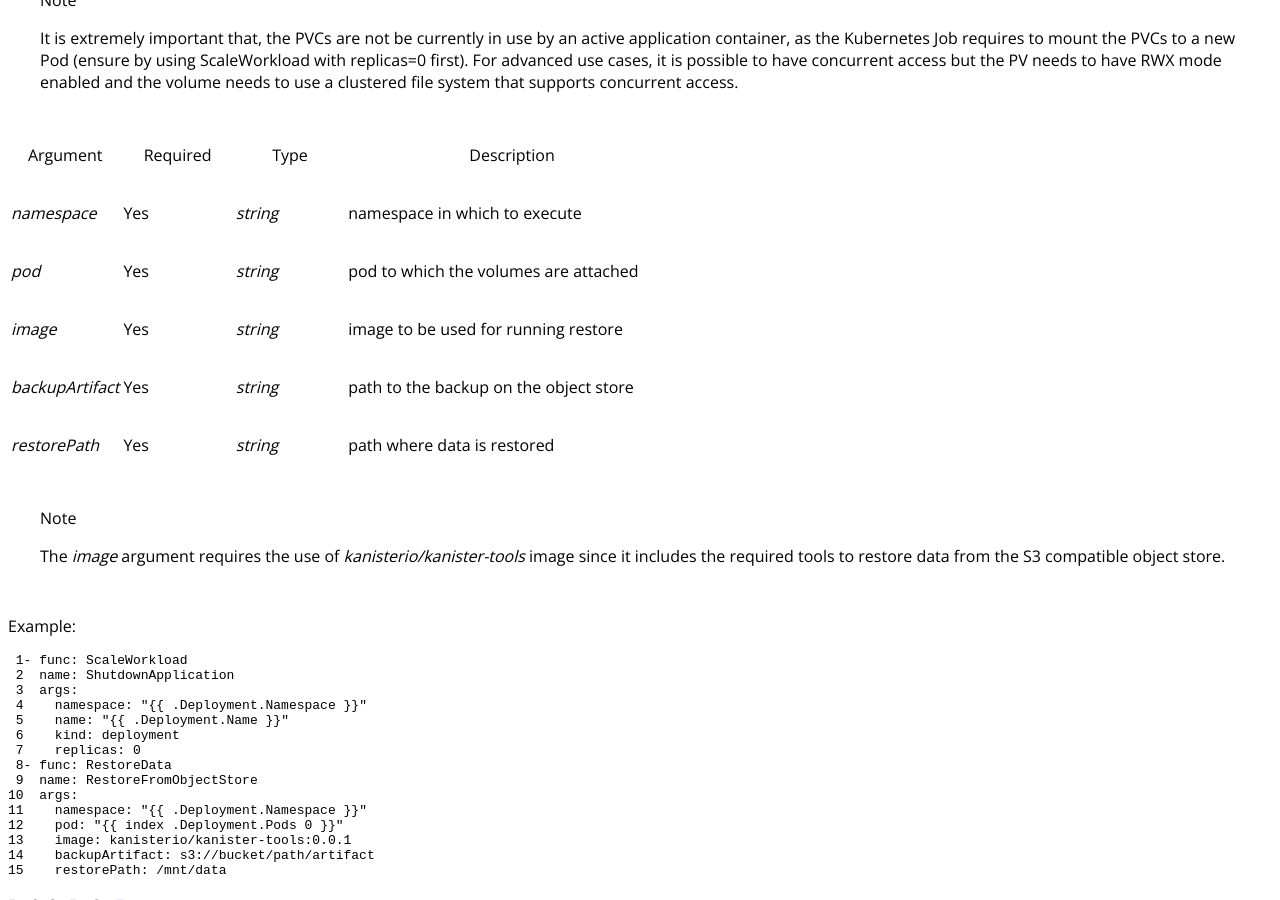
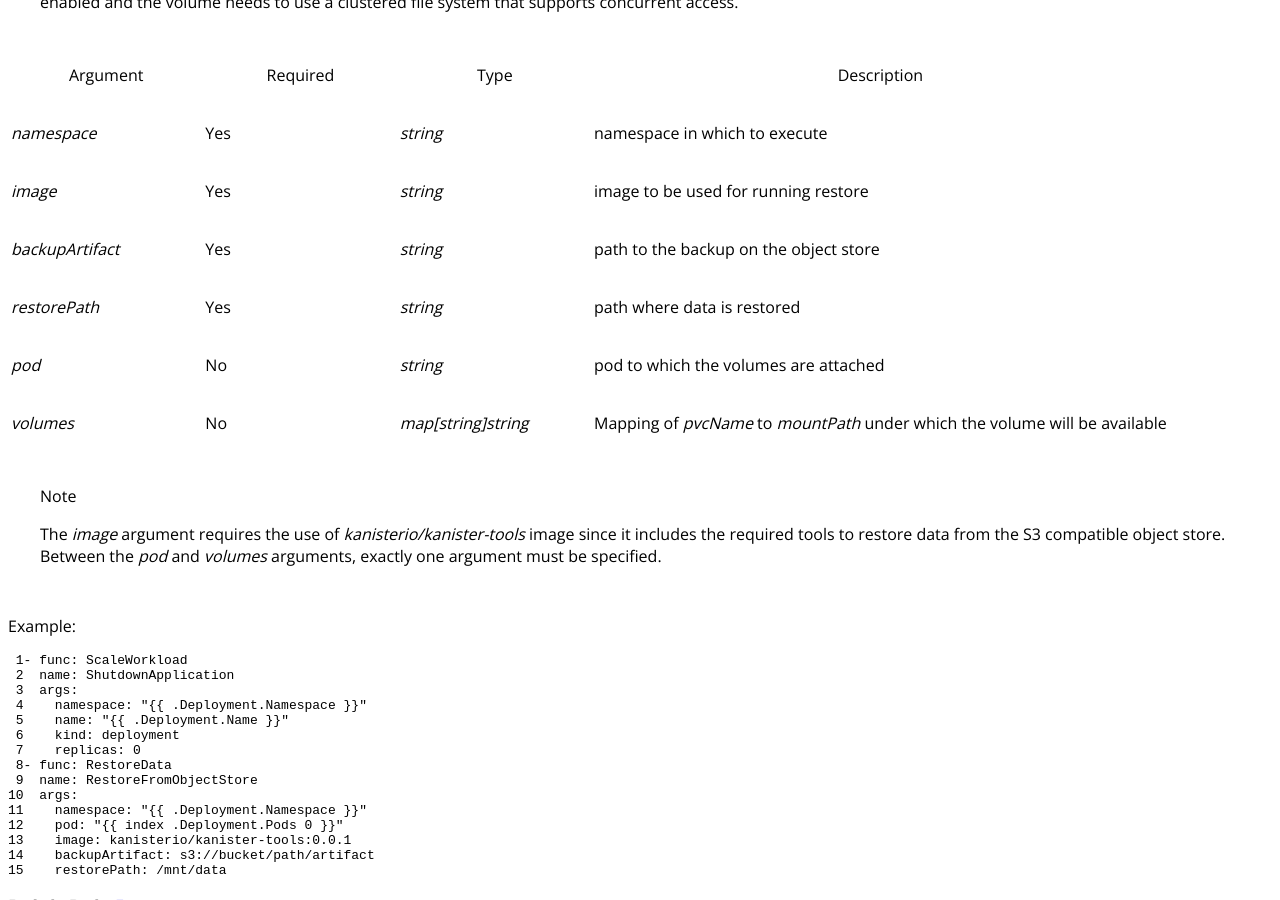
Before and after one commit to kanisterio/kanister, a Sphinx documentation site: the page built from docs/functions.rst, in a window 1280 px wide and 900 px high, scrolled down 5259 px. Built offline with Sphinx 7.4.7, drawn with Linux system fonts in a browser that asks for light colours.

Commit message:
Update docs (#3253)

```diff
--- a/docs/functions.rst
+++ b/docs/functions.rst
@@ -221,8 +221,7 @@ ScaleWorkload.
 
    `namespace`, Yes, `string`, namespace in which to execute
    `image`, Yes, `string`, image to be used the command
-   `volumes`, Yes, `map[string]string`, Mapping of `pvcName`
-   to `mountPath` under which the volume will be available
+   `volumes`, Yes, `map[string]string`, Mapping of `pvcName` to `mountPath` under which the volume will be available
    `command`, Yes, `[]string`,  command list to execute
 
 .. note::
@@ -313,15 +312,18 @@ by the specified Pod and restores data to the specified path.
    :widths: 5,5,5,15
 
    `namespace`, Yes, `string`, namespace in which to execute
-   `pod`, Yes, `string`, pod to which the volumes are attached
    `image`, Yes, `string`, image to be used for running restore
    `backupArtifact`, Yes, `string`, path to the backup on the object store
    `restorePath`, Yes, `string`, path where data is restored
+   `pod`, No, `string`, pod to which the volumes are attached
+   `volumes`, No, `map[string]string`, Mapping of `pvcName` to `mountPath` under which the volume will be available
 
 .. note::
    The `image` argument requires the use of `kanisterio/kanister-tools`
    image since it includes the required tools to restore data from
    the S3 compatible object store.
+   Between the `pod` and `volumes` arguments, exactly one argument
+   must be specified.
 
 Example:
 
```
